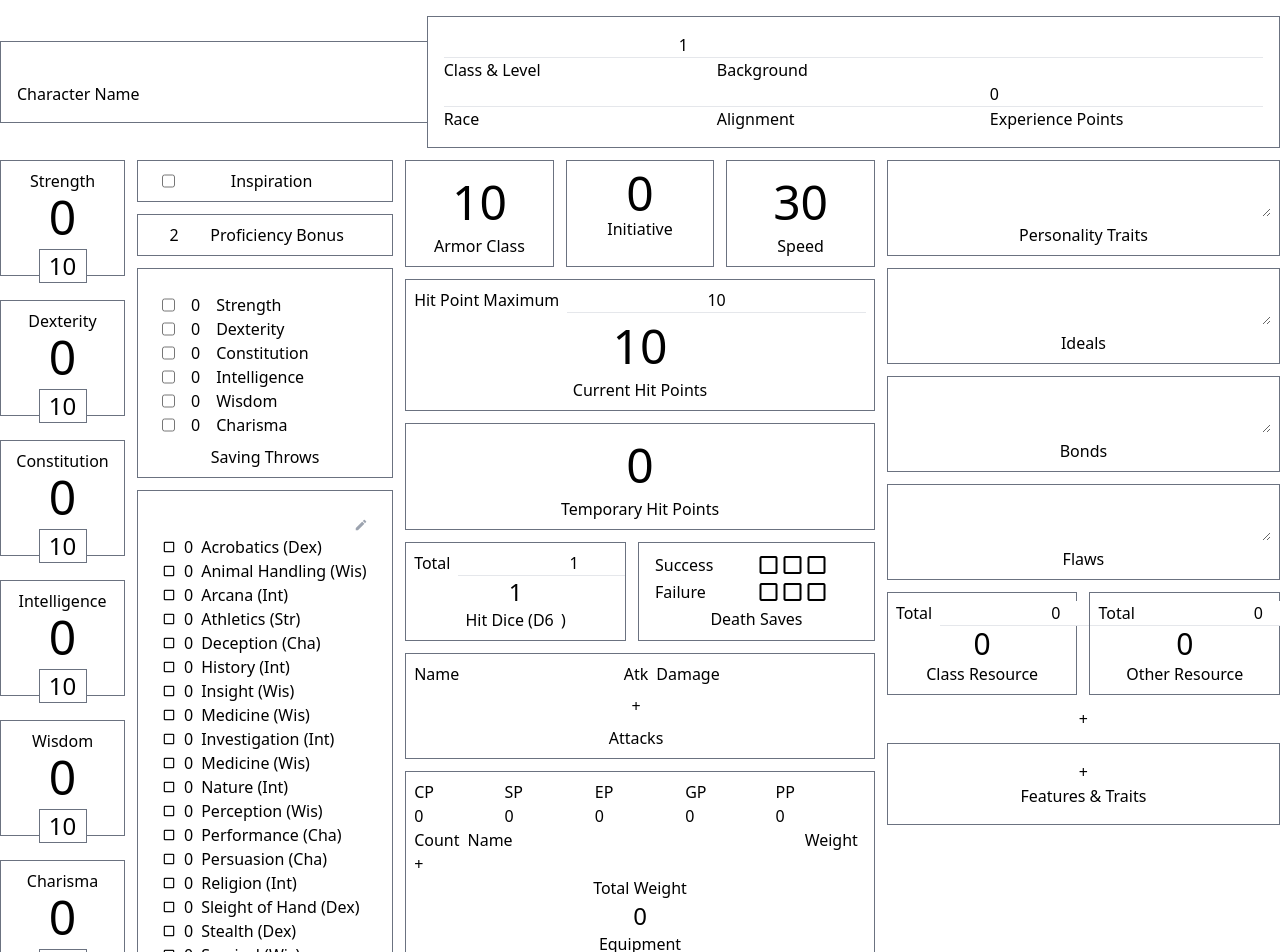
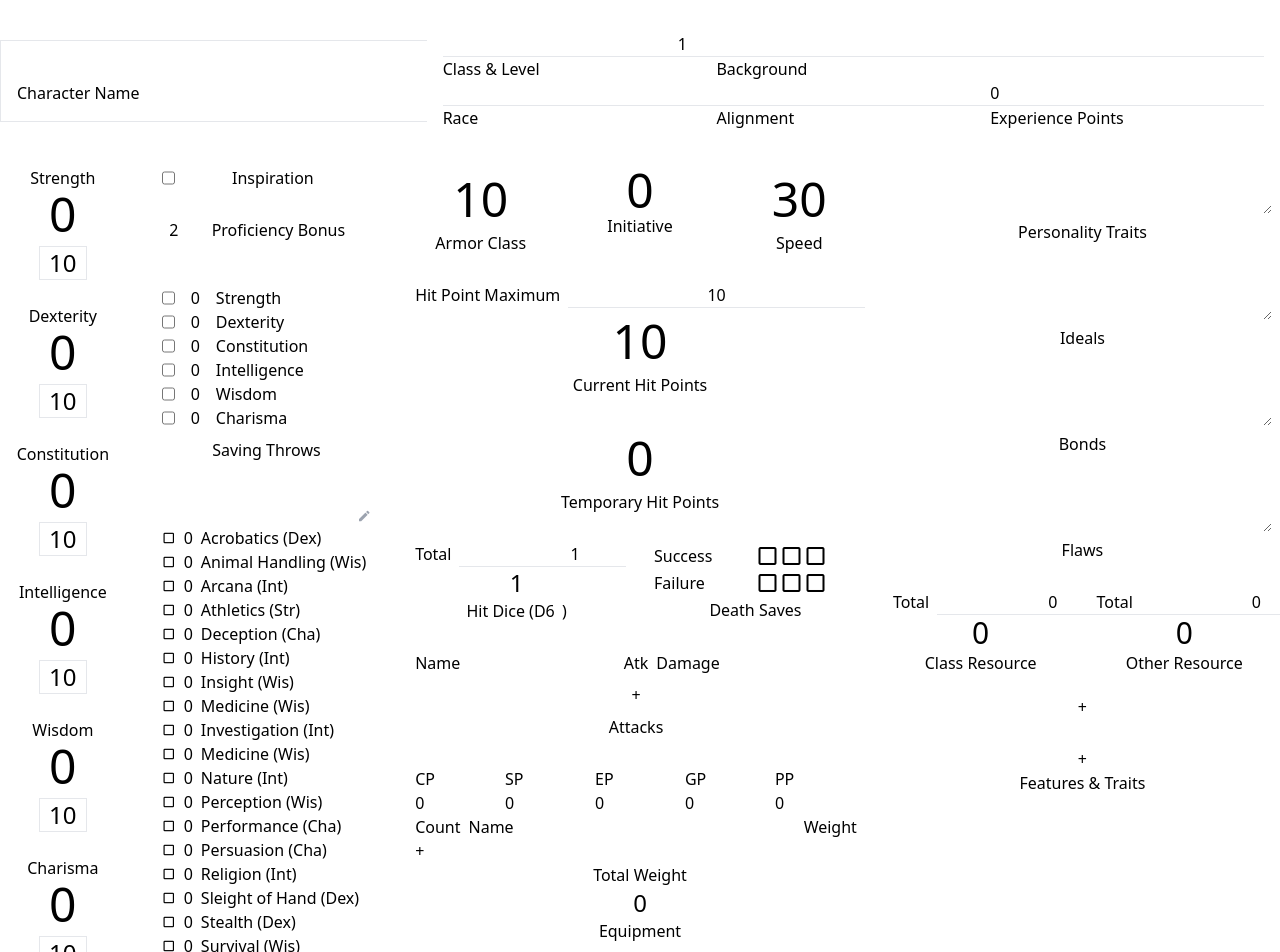
Before and after one commit to RedHatter/TaleSpire-Character-Sheets, a Svelte app: page / in a window 1280 px wide. Shown: the top 952 px of the page. Built offline with nearby package versions, Linux system fonts and the light colour scheme.

Commit message:
Fancy borders

```diff
--- a/src/App.svelte
+++ b/src/App.svelte
@@ -13,6 +13,10 @@
 
   label {
     cursor: pointer;
+  }
+
+  input {
+    background-color: transparent;
   }
 
   input::-webkit-outer-spin-button,
--- a/src/DnD5e/Attacks.svelte
+++ b/src/DnD5e/Attacks.svelte
@@ -4,7 +4,7 @@
   import Select from '../components/Select.svelte'
   import Checkbox from '../components/Checkbox.svelte'
   import { data, derived, Attack, AbilityType } from './model'
-  import { enumToSelect } from '../utils'
+  import { enumToSelect, handDrawn } from '../utils'
 
   let showDialog = false
 
@@ -66,7 +66,7 @@
   </Dialog>
 {/if}
 
-<div class="grid gap-2 relative mb-3 p-2 border">
+<div class="grid gap-2 relative mb-3 p-2" use:handDrawn>
   <span>Name</span><span>Atk</span><span>Damage</span><span />
   {#each $data.attacks as attack, i}
     <span>{attack.name}</span>
--- a/src/DnD5e/Equipment.svelte
+++ b/src/DnD5e/Equipment.svelte
@@ -4,7 +4,7 @@
   import Select from '../components/Select.svelte'
   import Checkbox from '../components/Checkbox.svelte'
   import { data, derived, Item, ItemType } from './model'
-  import { enumToSelect } from '../utils'
+  import { enumToSelect, handDrawn } from '../utils'
 
   let showDialog = false
   let item: Item
@@ -63,7 +63,7 @@
   </Dialog>
 {/if}
 
-<div class="mb-3 p-2 border">
+<div class="mb-3 p-2" use:handDrawn>
   <div class="grid grid-cols-5">
     <label>CP <input class="w-full" type="number" bind:value={copper} on:blur={resetCoin} /></label>
     <label>SP <input class="w-full" type="number" bind:value={silver} on:blur={resetCoin} /></label>
--- a/src/DnD5e/Features.svelte
+++ b/src/DnD5e/Features.svelte
@@ -3,6 +3,7 @@
   import TextField from '../components/TextField.svelte'
   import { data, Feature } from './model'
   import type { DnD5eData } from './model'
+  import { handDrawn } from '../utils'
 
   let showDialog = false
 
@@ -43,7 +44,7 @@
   </Dialog>
 {/if}
 
-<div class="p-4 border">
+<div class="p-4" use:handDrawn>
   {#each $data.features as feature}
     <label class="mb-4">
       <div class="relative text-lg">
--- a/src/DnD5e/OtherProficiencies.svelte
+++ b/src/DnD5e/OtherProficiencies.svelte
@@ -1,6 +1,6 @@
 <script lang="ts">
   import { data, OtherProficiency, OtherProficiencyType } from './model'
-  import { enumToSelect } from '../utils'
+  import { enumToSelect, handDrawn } from '../utils'
   import Dialog from '../components/Dialog.svelte'
   import Select from '../components/Select.svelte'
   import TextField from '../components/TextField.svelte'
@@ -48,7 +48,7 @@
   </Dialog>
 {/if}
 
-<div class="grid p-2 w-full border">
+<div class="grid p-2 w-full" use:handDrawn>
   <span>Type</span><span>Proficiency</span><span />
   {#each $data.proficiencies as proficiency}
     <span>{OtherProficiencyType[proficiency.type]}</span>
--- a/src/DnD5e/Sheet.svelte
+++ b/src/DnD5e/Sheet.svelte
@@ -1,5 +1,5 @@
 <script>
-  import { range } from '../utils'
+  import { range, handDrawn } from '../utils'
   import { AbilityType, CustomSkill, data, derived, DiceType } from './model'
   import Attacks from './Attacks.svelte'
   import Trackers from './Trackers.svelte'
@@ -13,11 +13,11 @@
 </script>
 
 <div class="flex items-center mb-3">
-  <label class="p-4 w-1/3 border-t border-b border-l">
+  <label class="p-4 w-1/3 border-t border-b border-gray-200 border-l">
     <input bind:value={$data.name} class="w-full" />
     Character Name
   </label>
-  <div class="flex flex-wrap p-4 w-2/3 border">
+  <div class="flex flex-wrap p-4 w-2/3" use:handDrawn>
     <!-- svelte-ignore a11y-label-has-associated-control -->
     <label class="w-1/3">
       <div class="w-full border-b border-gray-200">
@@ -52,11 +52,11 @@
   <div class="pr-1.5 flex flex-1 flex-wrap">
     <div class="pr-1.5 w-1/3">
       {#each Object.entries($derived.abilityScores) as [type, ability]}
-        <label class="flex items-center flex-col mb-6 pt-2 border">
+        <label class="flex items-center flex-col mb-6 pt-2" use:handDrawn>
           <span>{ability.name}</span>
           <span class="text-5xl">{ability.modifier}</span>
           <input
-            class="-bottom-2 relative w-12 border text-center text-2xl"
+            class="-bottom-2 relative w-12 border border-gray-200 bg-white text-center text-2xl"
             type="number"
             bind:value={$data.abilityScores[type]}
           />
@@ -65,17 +65,17 @@
     </div>
 
     <div class="pl-1.5 w-2/3">
-      <label class="flex mb-3 py-2 px-6 border">
+      <label class="flex mb-3 py-2 px-6" use:handDrawn>
         <input type="checkbox" bind:checked={$data.inspiration} />
         <span class="flex-grow text-center">Inspiration</span>
       </label>
 
-      <label class="flex mb-3 py-2 px-6 border">
+      <label class="flex mb-3 py-2 px-6" use:handDrawn>
         <input class="w-6 text-center" type="number" bind:value={$data.proficiency} />
         <span class="flex-grow text-center">Proficiency Bonus</span>
       </label>
 
-      <div class="flex flex-col mb-3 pt-6 px-6 border">
+      <div class="flex flex-col mb-3 pt-6 px-6" use:handDrawn>
         {#each Object.entries($derived.savingThrows) as [type, value]}
           <label class="flex">
             <input class="mr-4" type="checkbox" bind:checked={$data.savingThrows[type]} />
@@ -89,7 +89,7 @@
       <Skills />
     </div>
 
-    <span class="flex mb-3 py-2 px-6 w-full border">
+    <span class="flex mb-3 py-2 px-6 w-full" use:handDrawn>
       <span class="w-12">{10 + $derived.skills.perception.modifier}</span>
       <span class="flex-grow text-center">passive wisdom (perception)</span>
     </span>
@@ -99,19 +99,19 @@
   </div>
   <div class="px-1.5 flex-1">
     <div class="flex">
-      <label class="flex-1 mb-3 py-2 border text-center">
+      <label class="flex-1 mb-3 py-2 text-center" use:handDrawn>
         <input class="w-full text-center text-5xl" type="number" bind:value={$data.armorClass} /> Armor Class
       </label>
-      <div class="flex-1 mx-3 mb-3 py-2 border text-center">
+      <div class="flex-1 mx-3 mb-3 py-2 text-center" use:handDrawn>
         <div class="w-full text-5xl">{$derived.abilityScores[AbilityType.DEX].modifier}</div>
         Initiative
       </div>
-      <label class="flex-1 mb-3 py-2 border text-center">
+      <label class="flex-1 mb-3 py-2 text-center" use:handDrawn>
         <input class="w-full text-center text-5xl" type="number" bind:value={$data.speed} /> Speed
       </label>
     </div>
 
-    <div class="flex flex-col mb-3 p-2 w-full border text-center">
+    <div class="flex flex-col mb-3 p-2 w-full text-center" use:handDrawn>
       <label class="flex w-full">
         Hit Point Maximum
         <input class="flex-grow ml-2 border-b border-gray-200 text-center" type="number" bind:value={$data.hp.max} />
@@ -122,13 +122,13 @@
       </label>
     </div>
 
-    <label class="block mb-3 p-2 w-full border text-center">
+    <label class="block mb-3 p-2 w-full text-center" use:handDrawn>
       <input class="w-full text-center text-5xl" type="number" bind:value={$data.hp.temp} />
       Temporary Hit Points
     </label>
 
     <div class="flex mb-3">
-      <div class="mr-1.5 overflow-hidden flex-1 p-2 border text-center">
+      <div class="mr-1.5 overflow-hidden flex-1 p-2 text-center" use:handDrawn>
         <label class="flex">
           Total
           <input
@@ -144,7 +144,7 @@
           {/each}
         </select>)
       </div>
-      <div class="ml-1.5 flex overflow-hidden flex-1 flex-col justify-around py-2 px-4 border">
+      <div class="ml-1.5 flex overflow-hidden flex-1 flex-col justify-around py-2 px-4" use:handDrawn>
         <span class="flex" on:click={e => ($data.deathSaves.success = ($data.deathSaves.success + 1) % 4)}>
           <span class="w-1/2">Success</span>
           <span class="material-icons pointer-events-none">
@@ -177,19 +177,19 @@
     <Equipment />
   </div>
   <div class="pl-1.5 flex-1">
-    <div class="mb-3 p-2 border">
+    <div class="mb-3 p-2" use:handDrawn>
       <textarea class="w-full" bind:value={$data.traits} />
       <div class="text-center">Personality Traits</div>
     </div>
-    <div class="mb-3 p-2 border">
+    <div class="mb-3 p-2" use:handDrawn>
       <textarea class="w-full" bind:value={$data.ideals} />
       <div class="text-center">Ideals</div>
     </div>
-    <div class="mb-3 p-2 border">
+    <div class="mb-3 p-2" use:handDrawn>
       <textarea class="w-full" bind:value={$data.bonds} />
       <div class="text-center">Bonds</div>
     </div>
-    <div class="mb-3 p-2 border">
+    <div class="mb-3 p-2" use:handDrawn>
       <textarea class="w-full" bind:value={$data.flaws} />
       <div class="text-center">Flaws</div>
     </div>
--- a/src/DnD5e/Skills.svelte
+++ b/src/DnD5e/Skills.svelte
@@ -2,6 +2,7 @@
   import Dialog from '../components/Dialog.svelte'
   import Select from '../components/Select.svelte'
   import { data, derived, SkillProficiencyType } from './model'
+  import { handDrawn } from '../utils'
 
   let showDialog = false
 
@@ -31,7 +32,7 @@
   </Dialog>
 {/if}
 
-<div class="skills grid gap-x-2 items-center mb-3 pt-6 px-6 border">
+<div class="skills grid gap-x-2 items-center mb-3 pt-6 px-6" use:handDrawn>
   <span class="col-span-3 material-icons text-gray-400 text-right text-sm" on:click={() => (showDialog = true)}>
     edit
   </span>
--- a/src/DnD5e/Tools.svelte
+++ b/src/DnD5e/Tools.svelte
@@ -3,7 +3,7 @@
   import TextField from '../components/TextField.svelte'
   import Dialog from '../components/Dialog.svelte'
   import { data, derived, AbilityType, CustomSkill, SkillProficiencyType } from './model'
-  import { enumToSelect } from '../utils'
+  import { enumToSelect, handDrawn } from '../utils'
 
   let showDialog = false
   let tool: CustomSkill
@@ -58,7 +58,7 @@
   </Dialog>
 {/if}
 
-<div class="grid gap-2 mb-3 p-2 w-full border">
+<div class="grid gap-2 mb-3 p-2 w-full" use:handDrawn>
   <span>Tool</span><span>Pro</span><span>Ability</span><span />
   {#each $data.tools as tool, key}
     <label class="contents">
--- a/src/DnD5e/Trackers.svelte
+++ b/src/DnD5e/Trackers.svelte
@@ -1,5 +1,6 @@
 <script lang="ts">
   import { data, Tracker } from './model'
+  import { handDrawn } from '../utils'
 
   function add() {
     data.update(data => {
@@ -11,7 +12,7 @@
 
 <div class="grid grid-cols-2 gap-3 mb-3">
   {#each $data.trackers as tracker}
-    <div class="p-2 border">
+    <div class="p-2" use:handDrawn>
       <div class="flex">
         Total
         <input
```
Also changed, not shown: src/utils.ts (+42 -0 lines).
